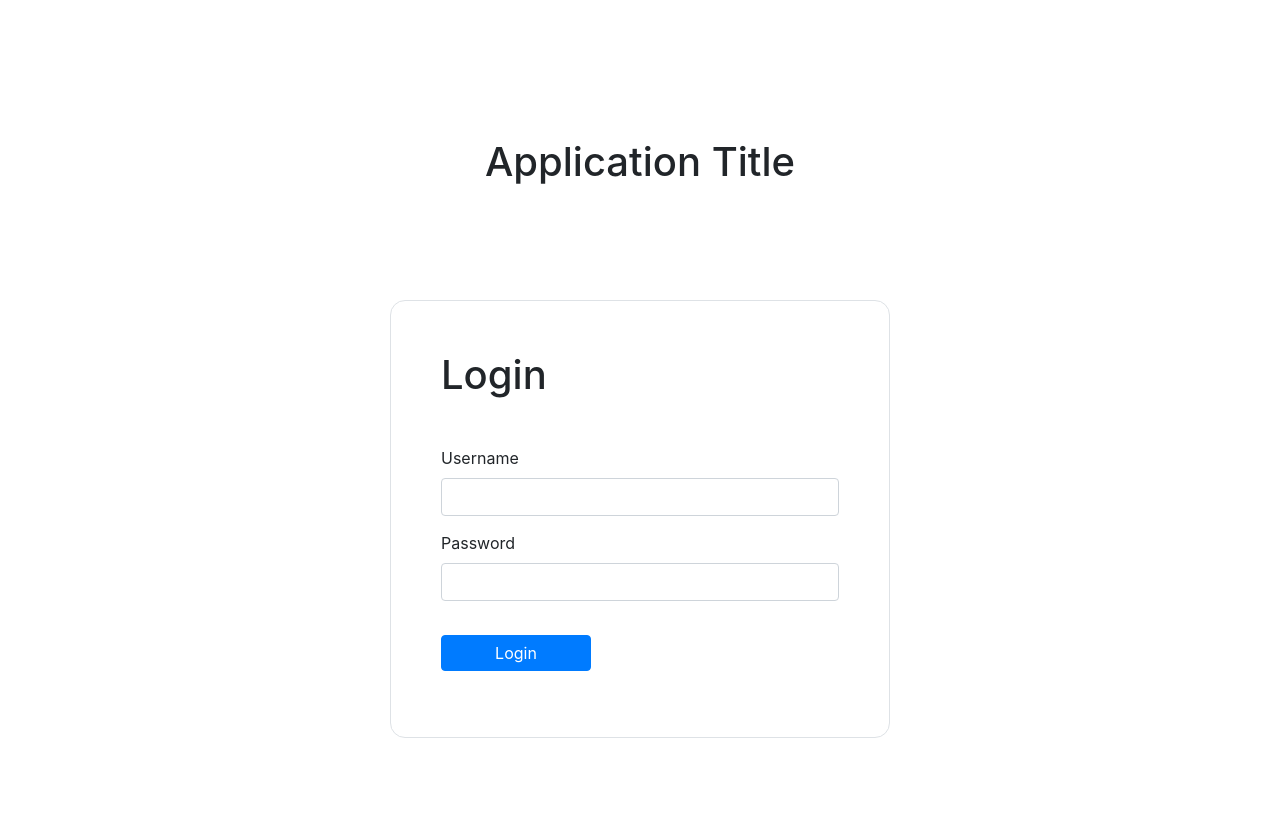
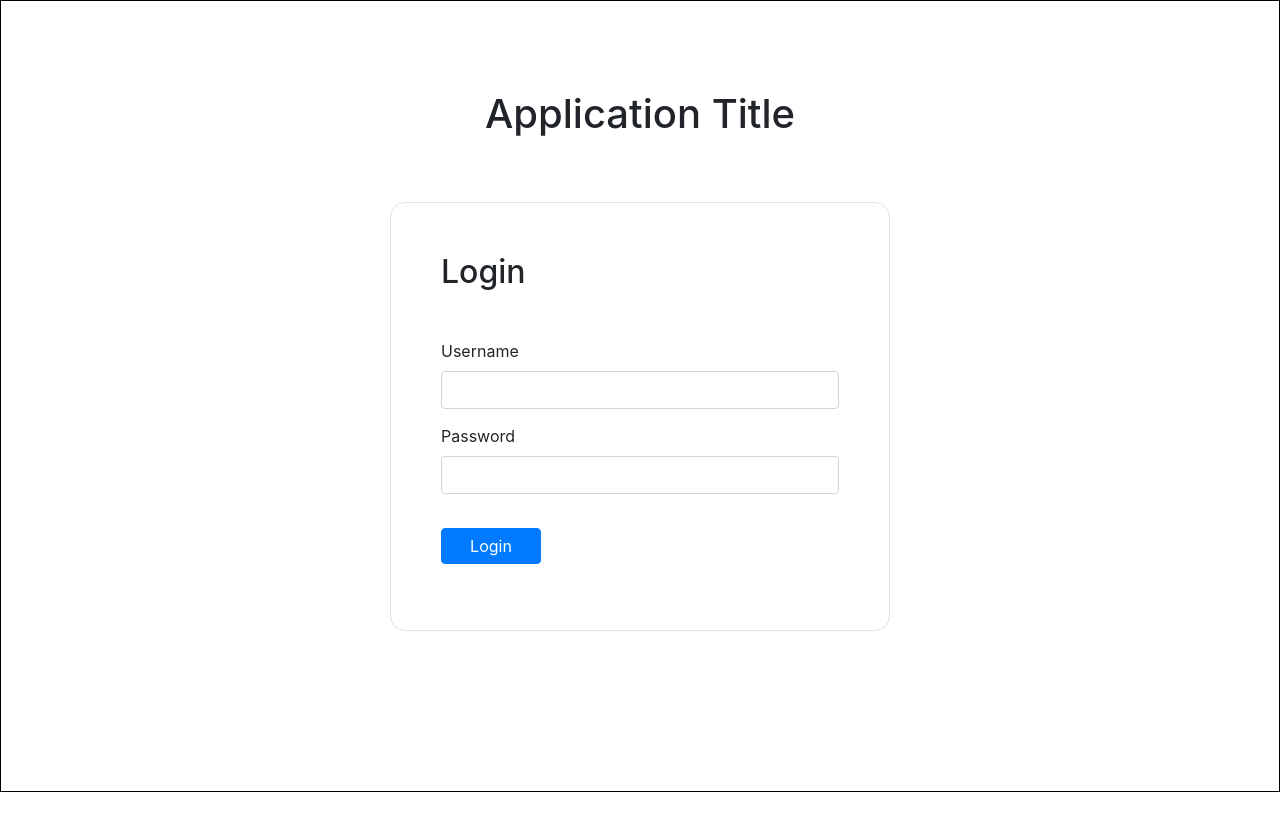
Before and after one commit to soaibsafi/ScholaXplor, a React (Create React App) app in the folder frontend/: page / in a window 1280 px wide. Shown: the top 830 px of the page. After the commit the page ends 800 px from the top, so only its background shows below. Built offline with nearby package versions, Linux system fonts and the light colour scheme.

Commit message:
Fixed full screen width

```diff
--- a/frontend/src/App.css
+++ b/frontend/src/App.css
@@ -1,3 +1,39 @@
+
+.fill-window {
+  height: 99vh;
+  width: 100vw;
+  top:0;
+  left: 0;
+  position: absolute;
+  overflow: hidden;
+}
+
+.main-title-area{
+  display: flex;
+  flex-direction: row;
+  justify-content: space-between;
+  height: fit-content;
+  padding: 10px 10px 0 10px;
+  text-align: left;
+  /* border: 1px solid blue; */
+}
+
+.main-title-area h1{
+  margin-left: 15px;
+}
+
+.main-title-area button{
+  float: right;
+  margin-right: 5px;
+  height: 40px;
+}
+
+.tab-area{
+  height: 100%;
+}
+
+
+
 .App {
   text-align: center;
 }
--- a/frontend/src/view/admin/adminPanel.js
+++ b/frontend/src/view/admin/adminPanel.js
@@ -43,11 +43,12 @@ export default class adminPanel extends React.Component {
     var that = this;
     var state = this.state;
     return (
-        <div style={{width: '100vw'}}>
-          <div className='row'>
+        <div className="fill-window">
+          <div className='main-title-area' >
             <h1>Admin Panel</h1>
             <button type="button" className="btn btn-danger" onClick={this.logoutAction}>Logout</button>
           </div>
+          <div className='tab-area'>
             <Tabs selectedIndex={state.selectedTab} onSelect={index => that.tabSelectionAction(index)}>
               <TabList>
                 <Tab>User</Tab>
@@ -68,7 +69,7 @@ export default class adminPanel extends React.Component {
                 <PupilTab token={state.token}/>
               </TabPanel>
             </Tabs>
-
+          </div>
 
         </div>
     )
--- a/frontend/src/view/loginView.css
+++ b/frontend/src/view/loginView.css
@@ -1,13 +1,12 @@
 .parent-div{
-    width: 100%;
-    height: 100%;
+    border:1px solid black;
  }
 
 .title-area{
     width: fit-content;
     height: fit-content;
 
-    margin: 10% auto ;
+    margin: 7% auto 0 auto ;
 }
 
 .login-area{
@@ -15,7 +14,7 @@
    height: fit-content;
    padding: 50px;
    border-radius: 15px;
-   margin: 10% auto;
+   margin: 5% auto;
    text-align: left;
 }
 
@@ -24,7 +23,7 @@
 }
 
 .login-area button{
-    width: 150px;
+    width: 100px;
     padding: 5px;
     margin-top: 10px;
 }
--- a/frontend/src/view/loginView.js
+++ b/frontend/src/view/loginView.js
@@ -48,13 +48,13 @@ class loginView extends React.Component {
 
   render() {
     return (
-      <div className="parent-div">
+      <div className="parent-div fill-window">
         <div className="title-area">
            <h1>Application Title</h1>
         </div>
         <div className="login-area container p-33 border">
           <div className="form-group">
-            <h1>Login</h1>
+            <h2>Login</h2>
             <br />
             <label for="username">Username</label>
             <input type='text' className="form-control" name='username' id="username" onChange={this.onChangeHandler} />
```
Lines whose indentation alone changed are shown as unchanged.
